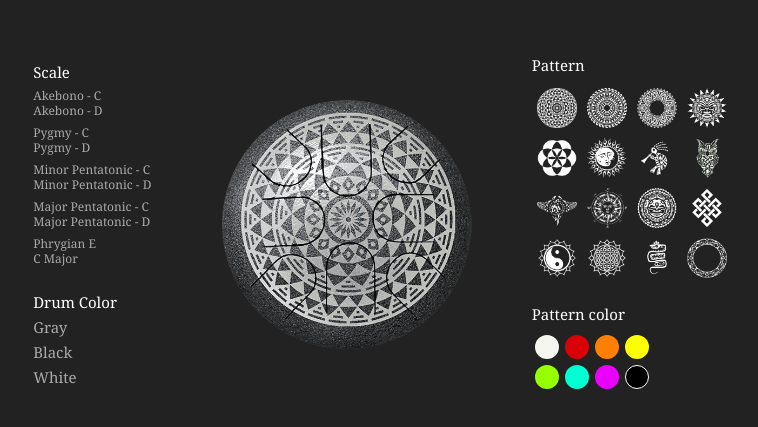
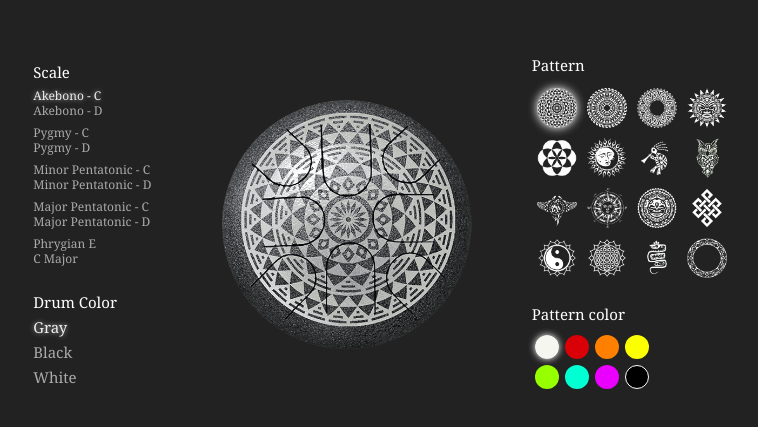
Before and after one commit to Yuvasee/shamba-designer, a React (Create React App) app: page / in a window 1280 px wide. Shown: the part 175-602 px from the top of the page, without its empty margins (257-1015 px from the left). Built offline with nearby package versions, Linux system fonts and the light colour scheme; no server answers.

Commit message:
Hover and selected states

```diff
--- a/src/components/Color.tsx
+++ b/src/components/Color.tsx
@@ -2,7 +2,7 @@ import { useContext } from "react";
 import styled from "styled-components";
 
 import { StateContext } from "../App";
-import { FONT_FAMILY, MENU_ITEM_COLOR } from "../constants";
+import { FONT_FAMILY, MENU_ITEM_COLOR, MENU_ITEM_SELECTED_COLOR } from "../constants";
 import { PropertyHeader } from "../elements/PropertyHeader";
 import { drumColors } from "../state/data";
 
@@ -16,8 +16,11 @@ const ColorDiv = styled.div`
     }
 `;
 
-const ColorItemDiv = styled.div`
-    cursor: pointer;
+type ColorItemDivProps = {
+    selected?: boolean;
+};
+const ColorItemDiv = styled.div<ColorItemDivProps>`
+    cursor: ${(p) => (p.selected ? "default" : "pointer")};
     margin-left: -10px;
 
     &:not(:last-child) {
@@ -31,22 +34,25 @@ const ColorItemDiv = styled.div`
     span {
         padding: 0 10px;
         border-radius: 8px;
+        color: ${(p) => (p.selected ? MENU_ITEM_SELECTED_COLOR : "inherit")};
+        text-shadow: ${(p) => (p.selected ? "0 0 5px #aaa" : "none")};
 
         &:hover {
-            background-color: #333;
+            background-color: ${(p) => (p.selected ? "none" : "#333")};
         }
     }
 `;
 
 export const Color = () => {
-    const [, dispatch] = useContext(StateContext);
+    const [state, dispatch] = useContext(StateContext);
+    const { color: selected } = state;
 
     return (
         <ColorDiv>
             <PropertyHeader>Drum Color</PropertyHeader>
 
             {drumColors.map((color) => (
-                <ColorItemDiv key={color}>
+                <ColorItemDiv key={color} selected={color === selected}>
                     <span onClick={() => dispatch({ type: "setColor", payload: color })}>
                         {color}
                     </span>
--- a/src/components/Pattern.tsx
+++ b/src/components/Pattern.tsx
@@ -24,16 +24,23 @@ const PatternSelectorDiv = styled.div`
     flex-wrap: wrap;
 `;
 
-const PatternDiv = styled.div<{ fileName: string }>`
+type PatternDivProps = {
+    fileName: string;
+    selected?: boolean;
+};
+
+const PatternDiv = styled.div<PatternDivProps>`
     width: ${PATTERN_SIZE_PX}px;
     height: ${PATTERN_SIZE_PX}px;
     background-image: url("/assets/i/patterns/${(p) => p.fileName}.png");
     background-size: cover;
     margin: ${MARGIN_PX}px;
-    cursor: pointer;
+    cursor: ${(p) => (p.selected ? "default" : "pointer")};
+    position: relative;
 
     &:hover {
-        background-image: url("/assets/i/patterns/${(p) => p.fileName}G.png");
+        background-image: url("/assets/i/patterns/${(p) =>
+            p.fileName + (p.selected ? "" : "G")}.png");
     }
 
     @media (max-height: 300px) {
@@ -41,10 +48,22 @@ const PatternDiv = styled.div<{ fileName: string }>`
         height: ${PATTERN_SIZE_XS_PX}px;
         margin: ${MARGIN_XS_PX}px;
     }
+
+    &:after {
+        content: "";
+        position: absolute;
+        left: 0;
+        right: 0;
+        top: 0;
+        bottom: 0;
+        border-radius: 50%;
+        box-shadow: ${(p) => (p.selected ? "0 0 10px #fff" : "none")};
+    }
 `;
 
 export const Pattern = () => {
-    const [, dispatch] = useContext(StateContext);
+    const [state, dispatch] = useContext(StateContext);
+    const { pattern } = state;
 
     return (
         <PatternContainerDiv>
@@ -59,6 +78,7 @@ export const Pattern = () => {
                             key={i}
                             fileName={fileName}
                             onClick={() => dispatch({ type: "setPattern", payload: i })}
+                            selected={pattern === i}
                         />
                     );
                 })}
--- a/src/components/PatternColor.tsx
+++ b/src/components/PatternColor.tsx
@@ -7,6 +7,7 @@ import { patternColors } from "../state/data";
 type PatternColorDivProps = {
     color: string;
     border: boolean;
+    selected?: boolean;
 };
 
 const PATTERN_COLOR_SIZE_PX = 24;
@@ -25,9 +26,21 @@ const PatternColorDiv = styled.div<PatternColorDivProps>`
     height: ${PATTERN_COLOR_SIZE_PX}px;
     background-color: ${(p) => p.color};
     margin: 3px;
-    cursor: pointer;
+    cursor: ${(p) => (p.selected ? "default" : "pointer")};
     border: ${(p) => (p.border ? "thin solid white" : "none")};
     border-radius: 50%;
+    position: relative;
+
+    &:after {
+        content: "";
+        position: absolute;
+        left: 0;
+        right: 0;
+        top: 0;
+        bottom: 0;
+        border-radius: 50%;
+        box-shadow: ${(p) => (p.selected ? "0 0 7px #fff" : "none")};
+    }
 `;
 
 const CircleSvg = () => (
@@ -58,6 +71,7 @@ export const PatternColor = () => {
                             onClick={() =>
                                 !disabled && dispatch({ type: "setPatternColor", payload: i })
                             }
+                            selected={state.patternColor === i}
                         >
                             {disabled && <CircleSvg />}
                         </PatternColorDiv>
--- a/src/components/Scale.tsx
+++ b/src/components/Scale.tsx
@@ -2,7 +2,7 @@ import { useContext } from "react";
 import styled from "styled-components";
 
 import { StateContext } from "../App";
-import { MENU_ITEM_COLOR, FONT_FAMILY } from "../constants";
+import { MENU_ITEM_COLOR, FONT_FAMILY, MENU_ITEM_SELECTED_COLOR } from "../constants";
 import { PropertyHeader } from "../elements/PropertyHeader";
 import { scales } from "../state/data";
 
@@ -18,8 +18,11 @@ const ScaleDiv = styled.div`
     }
 `;
 
-const ScaleItemDiv = styled.div`
-    cursor: pointer;
+type ScaleItemDivProps = {
+    selected?: boolean;
+};
+const ScaleItemDiv = styled.div<ScaleItemDivProps>`
+    cursor: ${(p) => (p.selected ? "default" : "pointer")};
     margin-left: -10px;
     margin-bottom: 3px;
     white-space: nowrap;
@@ -31,15 +34,18 @@ const ScaleItemDiv = styled.div`
     span {
         padding: 0 10px;
         border-radius: 8px;
+        color: ${(p) => (p.selected ? MENU_ITEM_SELECTED_COLOR : "inherit")};
+        text-shadow: ${(p) => (p.selected ? "0 0 5px #aaa" : "none")};
 
         &:hover {
-            background-color: #333;
+            background-color: ${(p) => (p.selected ? "none" : "#333")};
         }
     }
 `;
 
 export const Scale = () => {
-    const [, dispatch] = useContext(StateContext);
+    const [state, dispatch] = useContext(StateContext);
+    const { scale: selected } = state;
 
     const scalesList = Object.values(scales);
 
@@ -48,7 +54,7 @@ export const Scale = () => {
             <PropertyHeader>Scale</PropertyHeader>
 
             {scalesList.map((scale) => (
-                <ScaleItemDiv key={scale.id}>
+                <ScaleItemDiv key={scale.id} selected={scale.id === selected}>
                     <span onClick={() => dispatch({ type: "setScale", payload: scale.id })}>
                         {scale.title}
                     </span>
--- a/src/constants.ts
+++ b/src/constants.ts
@@ -1,2 +1,3 @@
 export const FONT_FAMILY = 'Cambria, Cochin, Georgia, Times, "Times New Roman", serif';
 export const MENU_ITEM_COLOR = "#aaa";
+export const MENU_ITEM_SELECTED_COLOR = "#eee";
```
